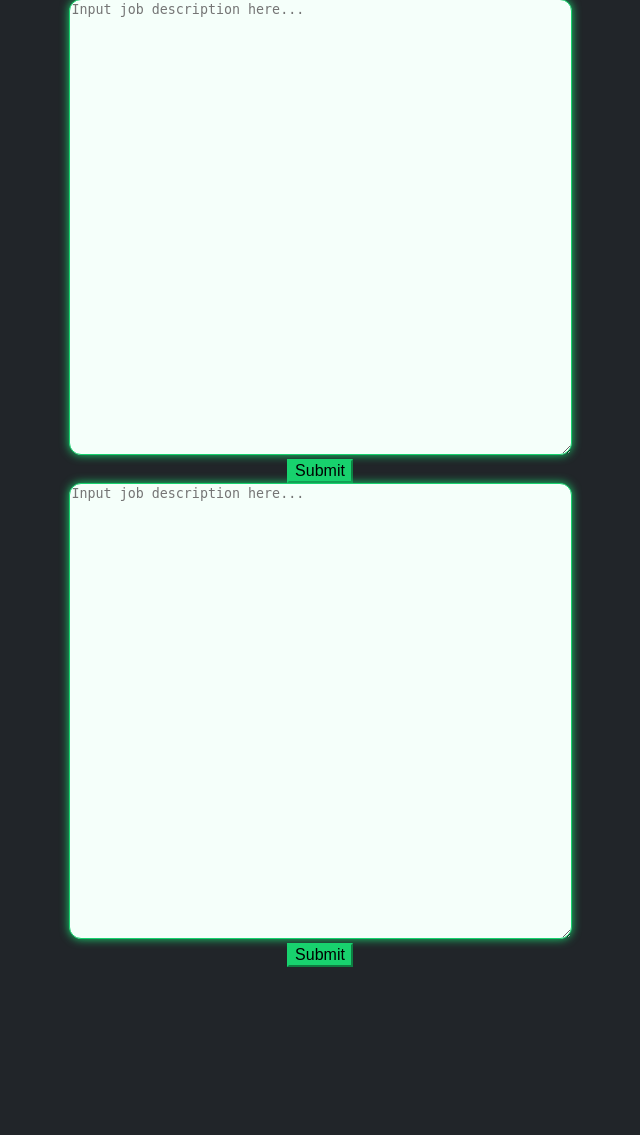
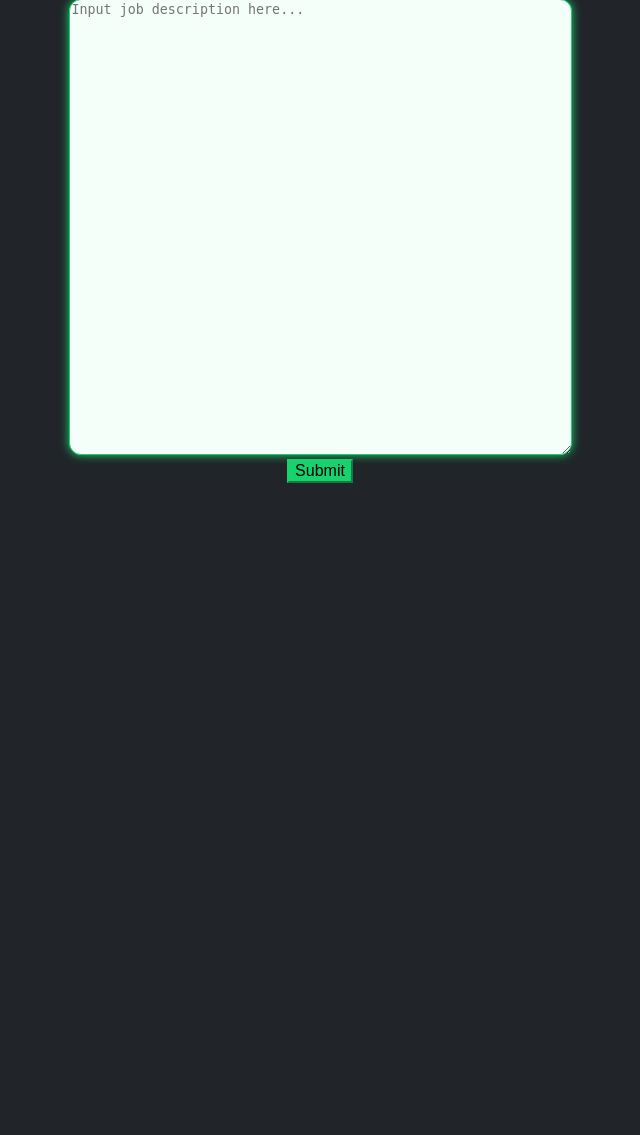
Before and after one commit to NickMarozick/biasedJobDescriptionWordsIdentifier, a Flask app: page / in a window 1280 px wide. Shown: the part 167-1302 px from the top of the page, without its empty margins (320-960 px from the left). After the commit the page ends 650 px from the top, so only its background shows below. Run offline with Flask 2, Linux system fonts and the light colour scheme; some libraries are stand-ins or nearby versions.

Commit message:
major edits, retooled input to use a post call with job description and changed output html

```diff
--- a/app.py
+++ b/app.py
@@ -4,38 +4,35 @@ import biasChecker
 
 app = Flask(__name__)
 
-#@app.route('/')
-#def index():
-#    return render_template("index.html")
 
 @app.route('/', methods=['GET', 'POST'])
 def index():
     errors = []
     results = {}
     if request.method == 'POST':
-        print(request.form['jobInput2'])
+
         try:
             jobInput2 = request.form['jobInput2']
-            print(jobInput2)
-            #r= requests.get(jobInput2)
-            #print(r.text)
+
             bias, words, malePercent, femalePercent, raciallyInsensitivePercent = biasChecker.examineTextInput(jobInput2)
 
             results= {'bias': bias, 'words': words, 'malePercent': malePercent, 'femalePercent': femalePercent, 'raciallyInsensitivePercent': raciallyInsensitivePercent}
-            print(results)
 
         except:
             errors.append("error")
 
     return render_template("index.html", errors=errors, results=results)
 
+
 @app.errorhandler(404)
 def page_not_found(e):
     return render_template("404.html"), 404
 
+
 @app.errorhandler(403)
 def page_forbidden(e):
     return render_template("403.html"), 403
+
 
 @app.route('/background_process')
 def background_process():
@@ -50,5 +47,6 @@ def background_process():
     except Exception as e:
         return str(e)
 
+
 if __name__ == "__main__":
     app.run(debug=True)
--- a/static/main.css
+++ b/static/main.css
@@ -15,13 +15,17 @@ h3 {
   text-align: center;
 }
 
+h4 {
+  color: #18d26e;
+  font-size: 18px;
+}
+
 .container_row textarea {
   background-color: MintCream;
   border-color: #18d26e;
   box-shadow: 0 0 10px #18d26e;
   border-radius: 12px;
 }
-
 
 button {
   background-color: #18d26e;
@@ -39,22 +43,6 @@ button:active {
   transform: translateY(4px);
 }
 
-.submitButton {
-  background-color: #18d26e;
-  color: black;
-  font-size: 16px;
-  justify-content: center;
-  border-color: #18d26e;
-}
-
-.submitButton:hover {background-color:	#3cb371}
-
-.submitButton:active {
-  background-color:	#3cb371;
-  box-shadow: 0 5px #666;
-  transform: translateY(4px);
-}
-
 .container {
   display: inline-block;
   justify-content: center;
@@ -65,12 +53,6 @@ button:active {
   display: grid;
 }
 
-.container_row2 {
-  display: grid;
-  color: navajowhite;
-  text-align: center;
-}
-
 form {
   position: relative;
   display: inline-block;
--- a/templates/index.html
+++ b/templates/index.html
@@ -4,43 +4,6 @@
   <meta charset="utf-8">
   <link rel="stylesheet" href="{{ url_for('static', filename='main.css') }}">
   <title>Bias Detector</title>
-
-      <script src="//ajax.googleapis.com/ajax/libs/jquery/1.9.1/jquery.min.js"></script>
-    		<script type=text/javascript>
-    			$(function() {
-    			  $('a#process_input').bind('click', function() {
-    				$.getJSON('/background_process', {
-    				  jobInput: $('#jI').val(),
-    				}, function(data) {
-            $("#bias").text(data.result['bias']);
-            $("#words").text(data.result['words']);
-            $("#malePercent").text(data.result['malePercent']);
-            $("#femalePercent").text(data.result['femalePercent']);
-            $("#raciallyInsensitivePercent").text(data.result['raciallyInsensitivePercent']);
-
-    				});
-    				return false;
-    			  });
-    			});
-    		</script>
-
-        <script type=text/javascript>
-          $(function() {
-            $('a#process_input').bind('click', function() {
-            $.getJSON('/background_process', {
-              jobInput: $('#jI').val(),
-            }, function(data) {
-            $("#bias").text(data.result['bias']);
-            $("#words").text(data.result['words']);
-            $("#malePercent").text(data.result['malePercent']);
-            $("#femalePercent").text(data.result['femalePercent']);
-            $("#raciallyInsensitivePercent").text(data.result['raciallyInsensitivePercent']);
-
-            });
-            return false;
-            });
-          });
-        </script>
 
 </head>
 <body>
@@ -57,43 +20,27 @@
 
 
         <div class='container_row'>
-    			<form>
-            <div align="center">
-              <textarea rows="30" cols="60" name=jobInput placeholder="Input job description here..." id=jI></textarea>
-            </div>
-
-          </form>
-    		</div>
-
-        <div align="center">
-          <a href=# id=process_input><button class='btn btn-default'>Submit</button></a>
-        </div>
-
-        <div class='container_row'>
           <form role="form" method='POST' action='/' name="jobInputPOST" id="jobInputPOST">
             <div align="center">
-              <textarea rows="30" cols="60" name=jobInput2 id=jI2 form="jobInputPOST" placeholder="Input job description here..."></textarea>
+              <textarea rows="30" cols="60" name=jobInput2 form="jobInputPOST" placeholder="Input job description here..."></textarea>
             </div>
 
             <div align="center">
-              <input type="submit" value="Submit" class="submitButton">
+              <button class='btn btn-default' form="jobInputPOST">Submit</button>
             </div>
 
           </form>
         </div>
 
 
-        <div class="container_row2">
+        <div align="center">
           {% if results %}
-            <h3>Scanned Results</h3>
-            <div></div>
-            <br>
-            <div id="results" align="center">
-              <table class="table table-striped">
-
+            <h3>Scanned Results:</h3>
+            <div id="results" align="center" >
+              <table id="table" style="font-size:24px;color:navajowhite">
                 {% for result in results%}
                   <tr>
-                    <td>{{ results[result] }}</td>
+                    <td> {{ results[result] }} </td>
                   </tr>
                 {% endfor %}
               </table>
@@ -101,15 +48,5 @@
           {% endif %}
         </div>
 
-        <div class='container_row2'>
-
-          <p id=bias></p>
-          <p id=words></p>
-          <p id=malePercent></p>
-          <p id=femalePercent></p>
-          <p id=raciallyInsensitivePercent></p>
-
-        </div>
-
 
 </html>
```
